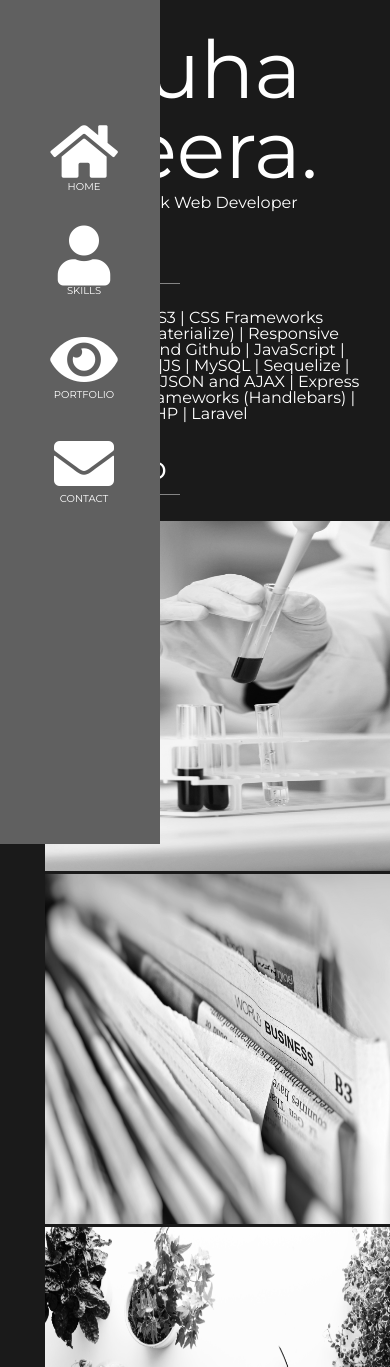
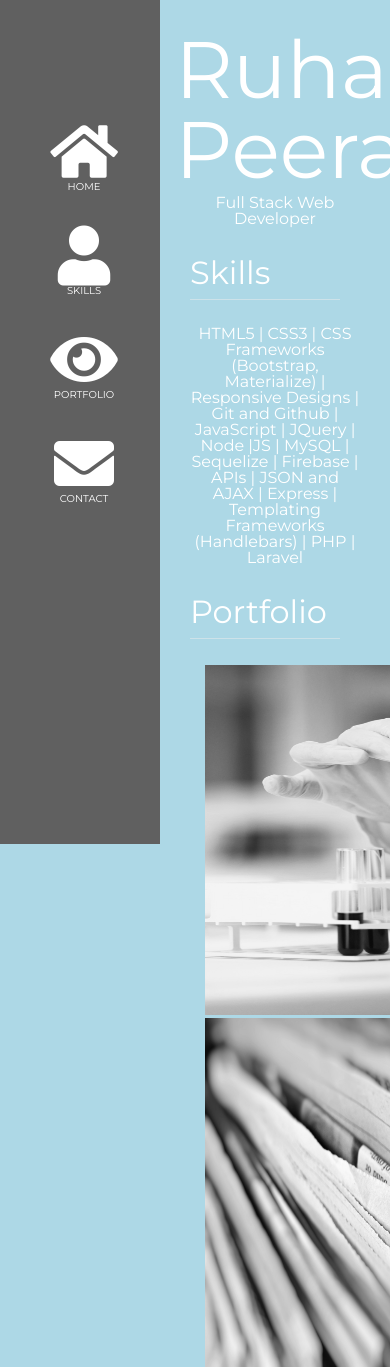
Before and after one commit to Ruha-RP/Portfolio, a PHP site: page /index.html in a window 390 px wide; the page is wider, and only the part inside the window is pictured. Shown: the top 1367 px of that part. Run offline with PHP 8.4, Linux system fonts and the light colour scheme; some libraries are stand-ins or nearby versions.

Commit message:
mobile responsiveness

```diff
--- a/index.html
+++ b/index.html
@@ -36,7 +36,7 @@
   </div>
 
   <!-- Main Content -->
-  <div class= "container">
+  <div class= "container" id="main">
     <h1> Ruha Peera. </h1>
     <h4> Full Stack Web Developer </h4>
 
--- a/style.css
+++ b/style.css
@@ -172,3 +172,16 @@ img {
     color: white;
     padding: 10px;
 }
+
+
+@media only screen and (max-width: 1024px) {
+    body {
+        background-color: lightblue;
+        text-align: left;
+    }
+
+    #main {
+        margin-left: 160px;
+    }
+
+}
```
